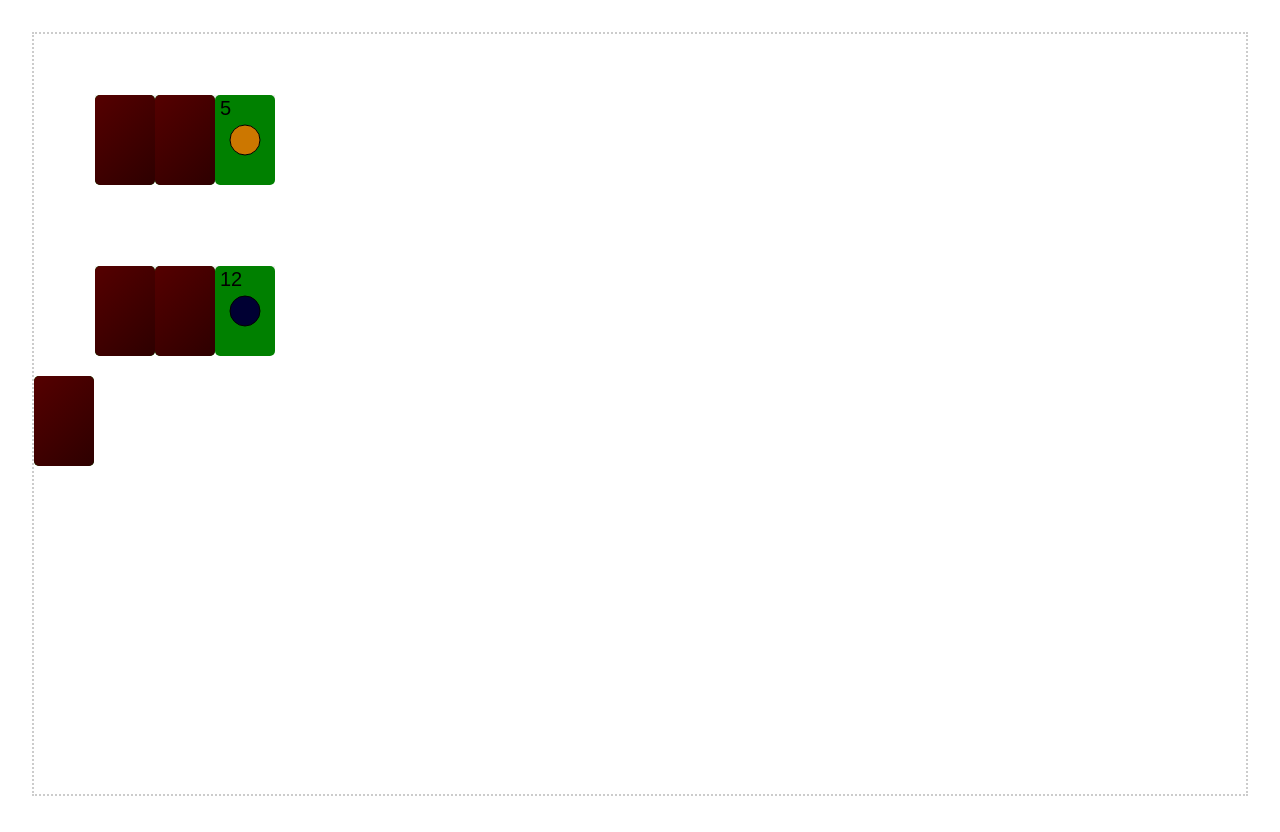
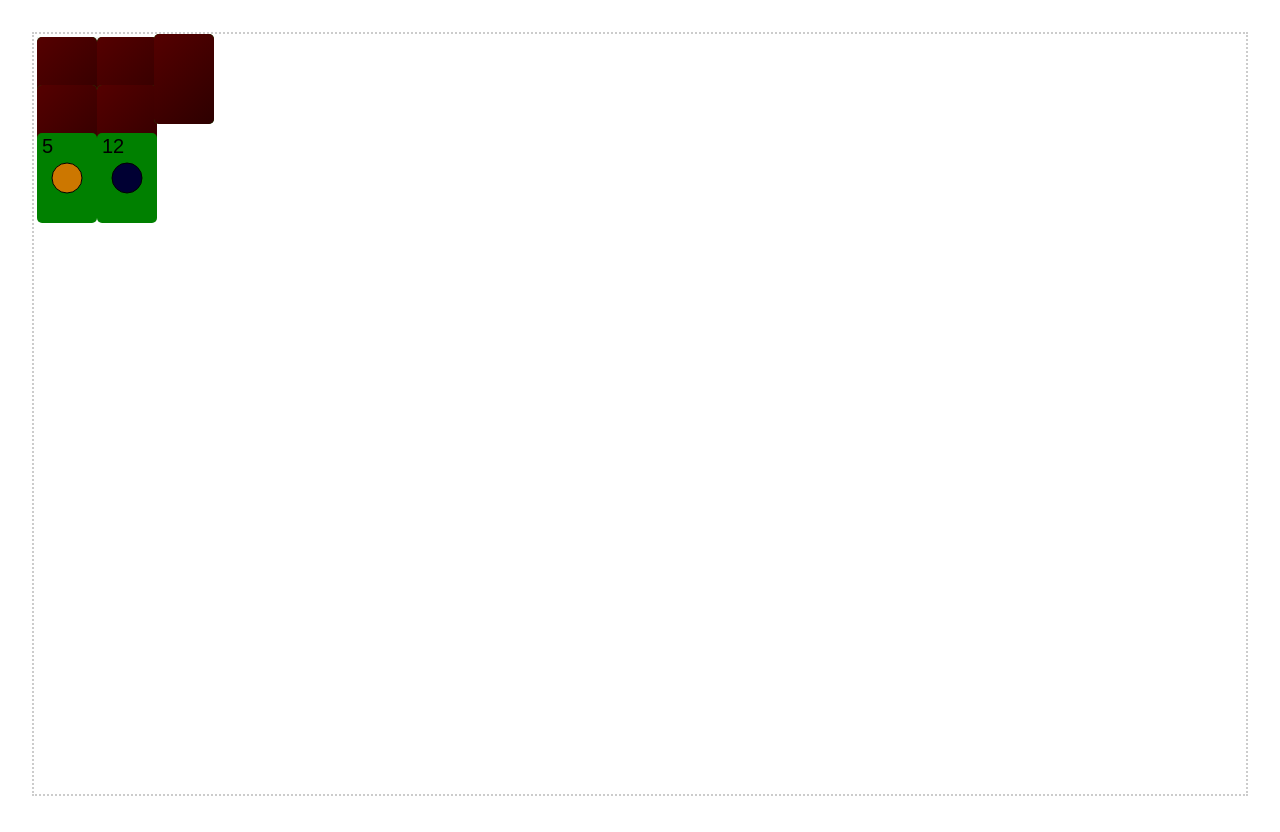
Before and after one commit to johnisahamster/solitaire-engine, an Angular app in the folder ng-solitaire-engine/: page / in a window 1280 px wide. Built offline with nearby package versions, Linux system fonts and the light colour scheme.

Commit message:
fix: make railroad cards stack vertically

```diff
--- a/ng-solitaire-engine/angular.json
+++ b/ng-solitaire-engine/angular.json
@@ -72,6 +72,7 @@
           "options": {
             "allowedHosts": [
               "4200-johnisahams-solitaireen-iueue12fz2i.ws-us120.gitpod.io",
+              "4200-johnisahams-solitaireen-iueue12fz2i.ws-us121.gitpod.io",
               "localhost"
             ]
           }
--- a/ng-solitaire-engine/src/app/components/stacks/railroads/railroad/railroad.scss
+++ b/ng-solitaire-engine/src/app/components/stacks/railroads/railroad/railroad.scss
@@ -1,11 +1,10 @@
 .railroad {
     background-color: #eeeeee;
-    height: fit-content;
+    height: inherit;
     width: fit-content;
     margin: 5%;
     display: flex;
-    align-content: center;
-    max-height: 50px;
+    flex-direction: column;
 }
 .cdk-drag-placeholder {
     opacity: 0;
@@ -27,15 +26,10 @@
 }
 
 .cdk-drag {
-    display: flex;
-    flex-direction: row;
     box-sizing: border-box;
     align-items: center;
     justify-content: center;
     cursor: grab;
+    overflow: clip;
+    margin-bottom: -70%;
 }
-
-se-card {
-  display: flex;
-  flex-direction: row;
-}
--- a/ng-solitaire-engine/src/app/gameboard/gameboard.scss
+++ b/ng-solitaire-engine/src/app/gameboard/gameboard.scss
@@ -1,4 +1,4 @@
-se-railroad {
+.gameboard {
     display: flex;
     flex-direction: row;
 }
```
